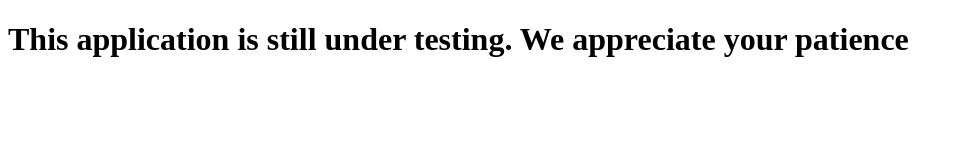
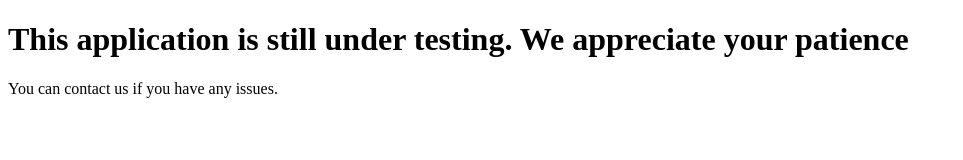
Before and after one commit to Pruthvi-Raj/Single-page-angularJS-apps, a plain HTML site: page index.html in a window 1280 px wide. Shown: the whole page, without its empty margins (0-963 px from the left). Drawn offline with Linux system fonts and the light colour scheme.

```diff
--- a/index.html
+++ b/index.html
@@ -9,7 +9,7 @@
   <body>
     <h1>This application is still under testing. We appreciate your patience</h1>
     <div ng-controller="MyFirstController">
-
+      You can contact us if you have any issues.
     </div>
   </body>
 </html>
```
